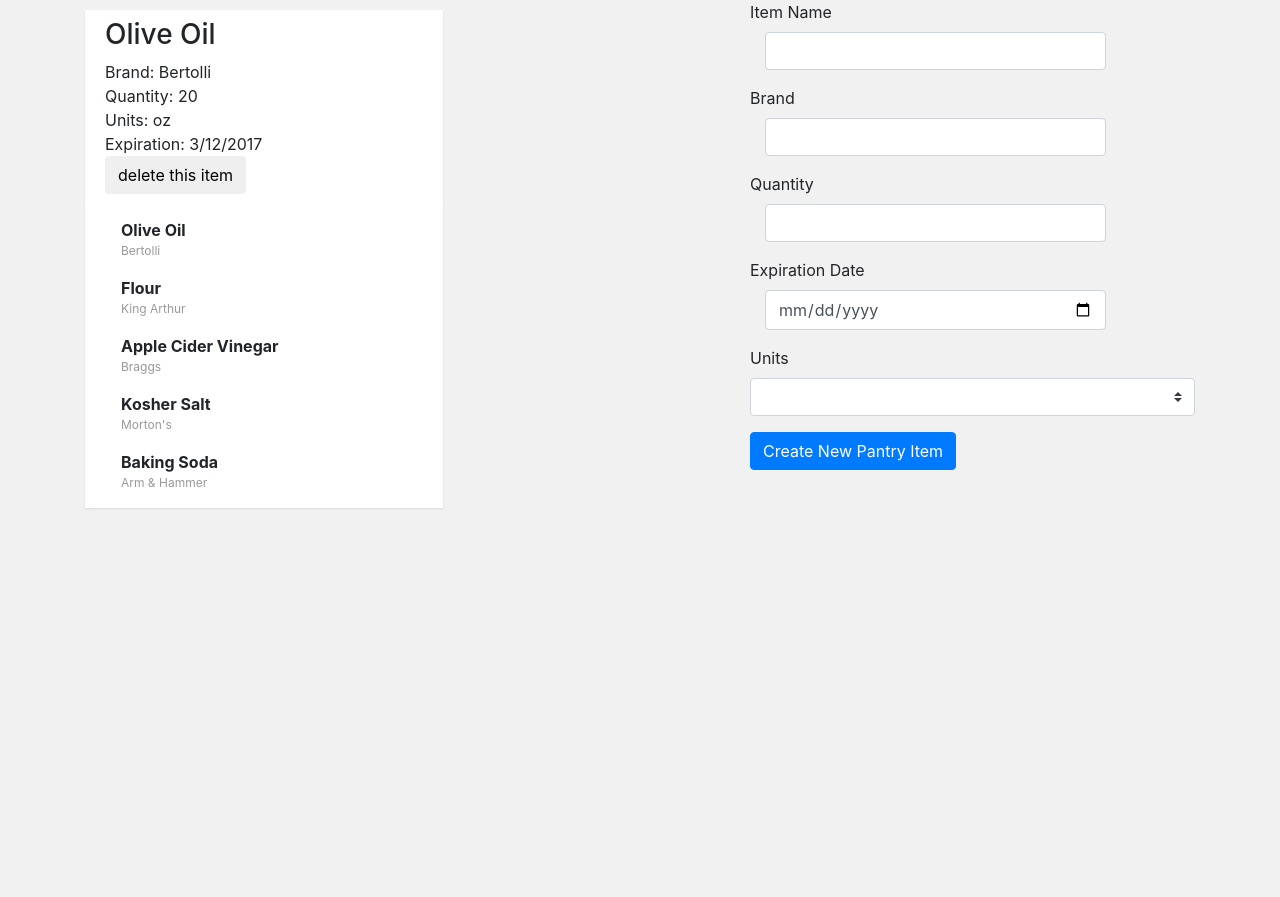
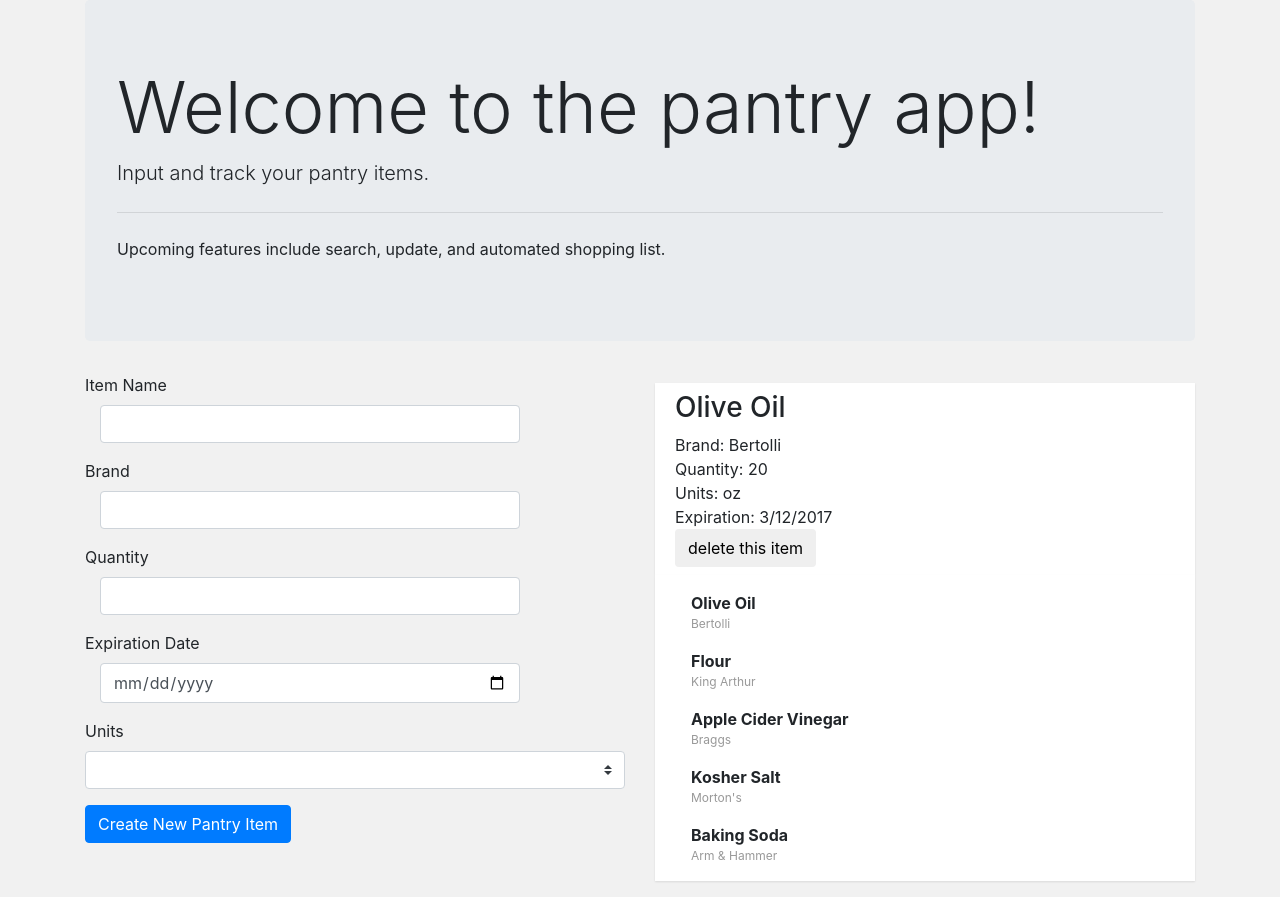
Before and after one commit to ionajewel/pantryApp, a website: page index.html in a window 1280 px wide. Before the commit the page ends 800 px from the top, so only its background shows below. Drawn offline with nearby package versions, Linux system fonts and the light colour scheme; some icons are missing.

Commit message:
probably spent way too much time on styling, but looks nices

```diff
--- a/client/templates/app.html
+++ b/client/templates/app.html
@@ -1,21 +1,25 @@
 <div class="container" id="app container">
+    <div class="jumbotron">
+      <h1 class="display-3">Welcome to the pantry app!</h1>
+      <p class="lead">Input and track your pantry items.</p>
+      <hr class="my-4">
+      <p>Upcoming features include search, update, and automated shopping list.</p>
+  </div>
     <div class="row">
-    <div class="col-md-7">
+      <div class="col-lg-6">
+        <item-creator on-submit="$ctrl.onSubmit"/>
+      </div>
+      <div class="col-lg-6">
         <div class="row">
-        <div class="col-md-7">
+          <div class="col">
             <item-viewer item="$ctrl.currentItem"/>
           </div>
         </div>
-
         <div class="row">
-        <div class="col-md-7">
+          <div class="col">
             <item-list items="$ctrl.items" on-click="$ctrl.selectItem"/>
           </div>
         </div>
       </div>
-
-    <div class="col-md-5">
-      <item-creator on-submit="$ctrl.onSubmit"/>
     </div>
 </div>
-</div>
```
Lines whose indentation alone changed are shown as unchanged.
